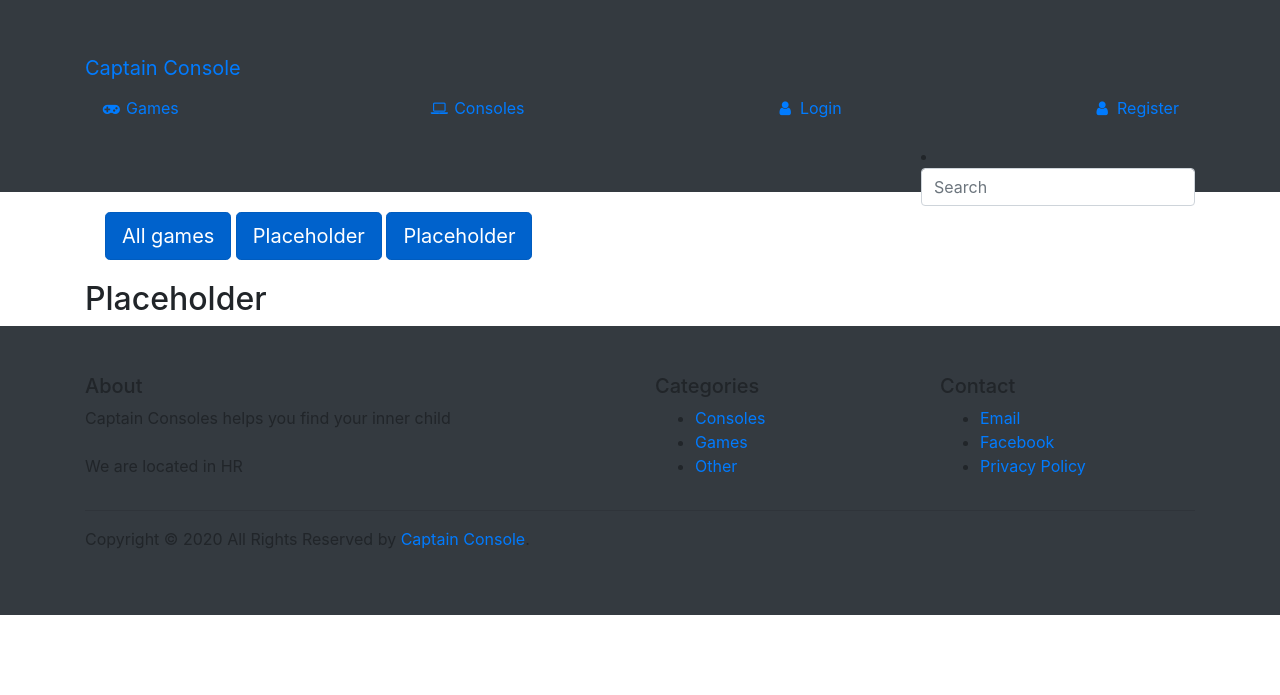
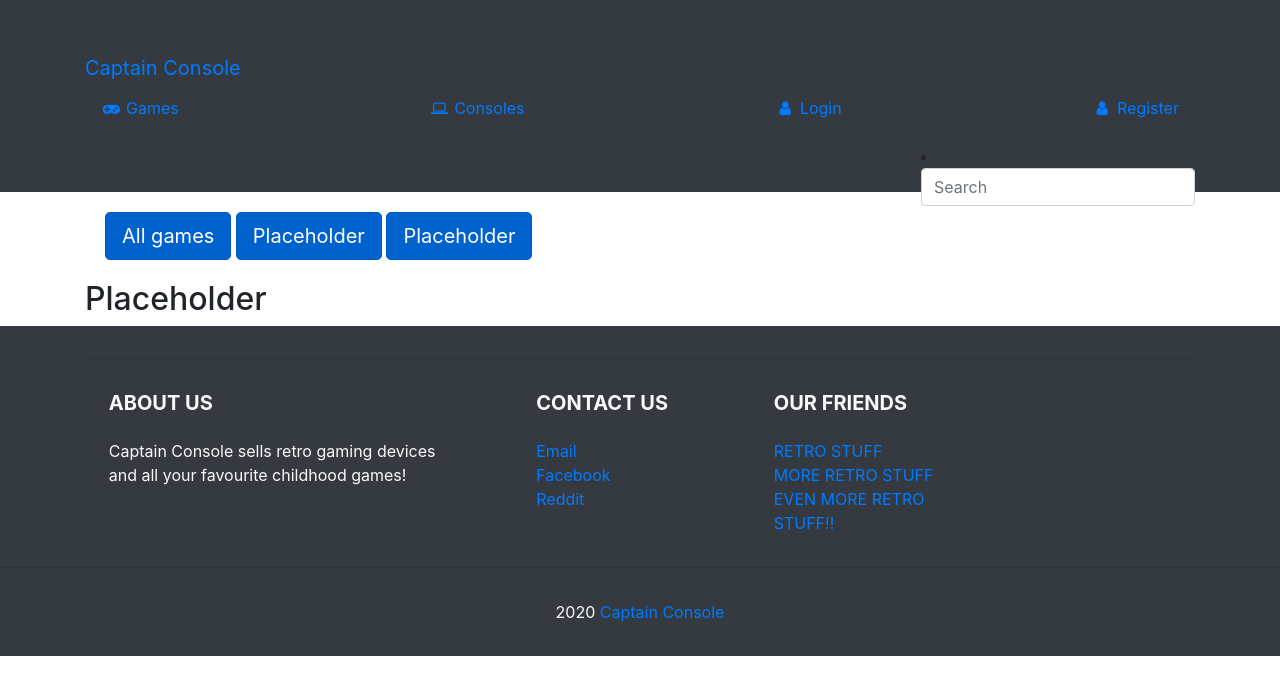
Before and after one commit to Daddara/T-220-VLN2, a Django app: page /consoles/ in a window 1280 px wide. Shown: the top 695 px of the page. Run offline with Django 3.2, Linux system fonts and the light colour scheme; data that the repository does not hold is empty; some libraries are stand-ins or nearby versions.

Commit message:
edited footer

```diff
--- a/templates/footer.html
+++ b/templates/footer.html
@@ -1,36 +1,95 @@
-<footer class="py-5 bg-dark">
-    <div class="container">
+<!-- Footer -->
+<footer class="py-3 bg-dark text-light">
+
+  <!-- Footer Links -->
+  <div class="container text-center text-md-left">
+
+
+      <hr>
+
+    <!-- Grid row -->
     <div class="row">
-                <div class="col-sm-12 col-md-6">
-                <h5>About</h5>
-                <p class="text-justify">Captain Consoles helps you find your inner child<br><br>We are located in HR</p>
+
+      <!-- Grid column -->
+      <div class="col-md-4 mx-auto">
+
+
+        <!-- Content -->
+        <h5 class="font-weight-bold text-uppercase mt-3 mb-4">ABOUT US</h5>
+        <p>Captain Console sells retro gaming devices and all your favourite childhood games!</p>
+
       </div>
+      <!-- Grid column -->
 
-          <div class="col-xs-6 col-md-3">
-            <h5>Categories</h5>
-            <ul class="footer-links">
-              <li><a href="#">Consoles</a></li>
-              <li><a href="#">Games</a></li>
-              <li><a href="#">Other</a></li>
+      <hr class="clearfix w-100 d-md-none">
+
+      <!-- Grid column -->
+      <div class="col-md-2 mx-auto">
+
+        <!-- Links -->
+        <h5 class="font-weight-bold text-uppercase mt-3 mb-4">CONTACT US</h5>
+
+        <ul class="list-unstyled">
+          <li>
+            <a href="#!">Email</a>
+          </li>
+          <li>
+            <a href="#!">Facebook</a>
+          </li>
+          <li>
+            <a href="#!">Reddit</a>
+          </li>
         </ul>
+
       </div>
+      <!-- Grid column -->
 
-          <div class="col-xs-6 col-md-3">
-            <h5>Contact</h5>
-            <ul class="footer-links">
-              <li><a href="#">Email</a></li>
-              <li><a href="#">Facebook</a></li>
-              <li><a href="#">Privacy Policy</a></li
+      <hr class="clearfix w-100 d-md-none">
+
+      <!-- Grid column -->
+      <div class="col-md-2 mx-auto">
+
+        <!-- Links -->
+        <h5 class="font-weight-bold text-uppercase mt-3 mb-4">OUR FRIENDS</h5>
+
+        <ul class="list-unstyled">
+          <li>
+            <a href="#">RETRO STUFF</a>
+          </li>
+          <li>
+            <a href="#">MORE RETRO STUFF</a>
+          </li>
+          <li>
+            <a href="#">EVEN MORE RETRO STUFF!!</a>
+          </li>
         </ul>
+
       </div>
+      <!-- Grid column -->
+
+      <hr class="clearfix w-100 d-md-none">
+
+      <!-- Grid column -->
+      <div class="col-md-2 mx-auto">
+
+        <!-- Links -->
+
       </div>
+      <!-- Grid column -->
+
+    </div>
+    <!-- Grid row -->
+
+  </div>
+  <!-- Footer Links -->
+
   <hr>
+
+  <!-- Copyright -->
+  <div class="footer-copyright text-center py-3">2020
+    <a href="#"> Captain Console</a>
   </div>
-      <div class="container">
-        <div class="row">
-          <div class="col-md-8 col-sm-6 col-xs-12">
-            <p class="copyright-text">Copyright &copy; 2020 All Rights Reserved by<a href="#"> Captain Console</a>.</p>
-          </div>
-        </div>
-      </div>
+  <!-- Copyright -->
+
 </footer>
+<!-- Footer -->
```
Lines whose indentation alone changed are shown as unchanged.
